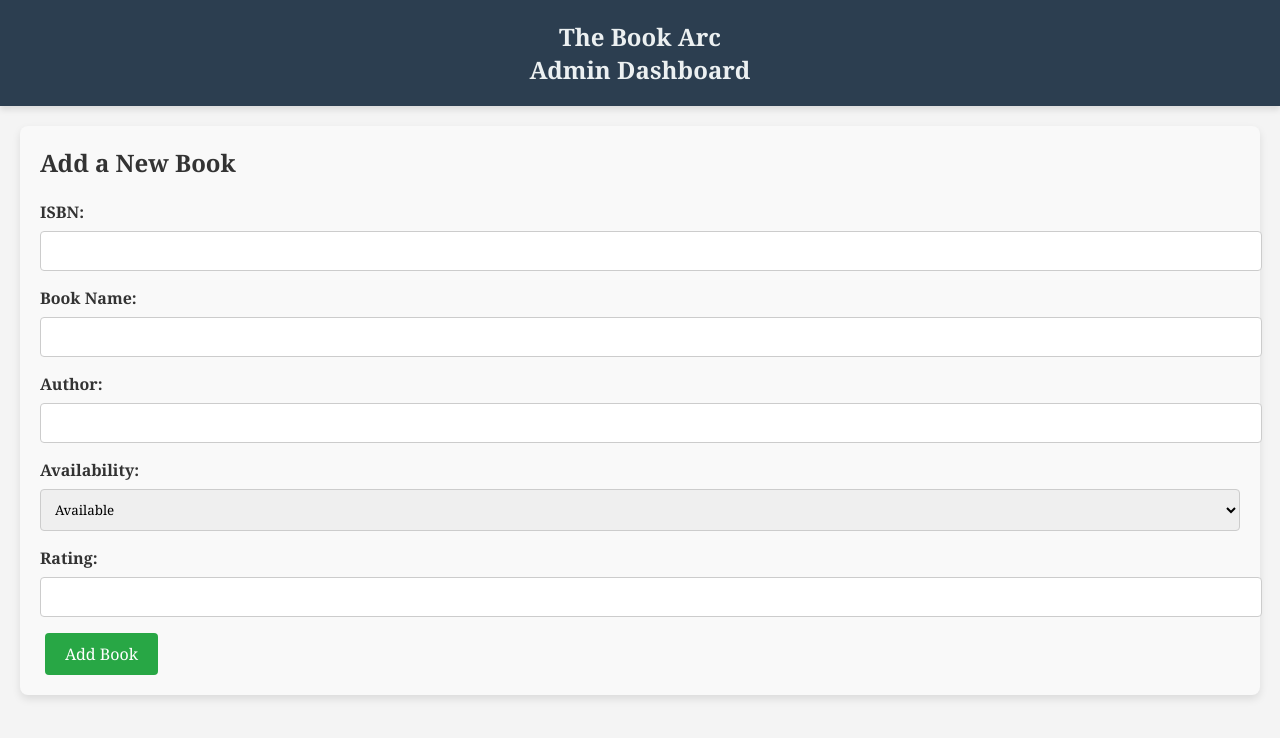
After one commit to Breeshty/The-BookArc, a Flask app: page /add_book in a window 1280 px wide. The commit adds this page. Shown: the top 738 px of the page. Run offline with Flask 3, Linux system fonts and the light colour scheme.

Commit message:
add book, delete book, Admin Dashboard

```diff
--- a/main.py
+++ b/main.py
@@ -83,10 +83,10 @@ def signup():
                 conn.close()
                 return redirect("/catalog")
             except mariadb.IntegrityError:
-                flash("Email already exists")
+                print("Email already exists")
                 return redirect("/signup")
             except Exception as e:
-                flash(f"An error occurred: {e}")
+                print(f"An error occurred: {e}")
                 return redirect("/signup")
 
     return render_template("signup.html")
@@ -113,9 +113,84 @@ def catalog():
     return render_template('catalog.html', books=book_list)
 
 #Admin Dashboard page
-@app.route("/admindashboard")
+@app.route("/admindashboard",methods=["GET","POST"])
 def admin_dashboard():
-    return "Welcome to the Admin Dashboard!"
+    conn = get_db_connection()
+    if not conn:
+        flash("Database connection failed", "error")
+        return "Error connecting to the database."
+
+    cursor = conn.cursor()
+    try:
+        cursor.execute("SELECT B.ISBN, B.Book_Name, B.Author, B.Availability, B.Rating, U.First_Name FROM Books B LEFT JOIN LEND L ON B.ISBN = L.ISBN LEFT JOIN User U ON L.User_Id = U.User_Id ORDER BY B.Book_Name")
+        book_list = cursor.fetchall()
+    except mariadb.Error as e:
+        flash(f"Database query failed: {e}", "error")
+        return "Error querying the database."
+    finally:
+        cursor.close()
+        conn.close()
+
+    return render_template('admindashboard.html', books=book_list)
+
+@app.route('/add_book', methods=['GET'])
+def add_book_form():
+    return render_template('add_book.html')
+
+
+@app.route('/add_book', methods=['POST'])
+def add_book():
+    # Get form data
+    isbn = request.form['isbn']
+    book_name = request.form['book_name']
+    author = request.form['author']
+    availability = int(request.form['availability'])
+    rating = float(request.form['rating'])
+
+    conn = get_db_connection()
+    if conn:
+        cursor = conn.cursor()
+        try:
+            # Insert the new book into the database
+            cursor.execute(
+                "INSERT INTO Books (ISBN, Book_Name, Author, Availability, Rating) VALUES (%s, %s, %s, %s, %s)",
+                (isbn, book_name, author, availability, rating),
+            )
+            conn.commit()
+            flash('Book added successfully!', 'success')
+        except Exception as e:
+            flash(f'Error adding book: {e}', 'error')
+        finally:
+            cursor.close()
+            conn.close()
+    else:
+        flash('Failed to connect to the database', 'error')
+
+    return redirect('/admindashboard')
+
+
+@app.route('/delete_book', methods=['POST'])
+def delete_book():
+    isbn = request.form['isbn']
+
+    conn = get_db_connection()
+    if conn:
+        cursor = conn.cursor()
+        try:
+            cursor.execute("DELETE FROM Books WHERE ISBN = %s", (isbn,))
+            conn.commit()
+            print('Book deleted successfully!', 'success')
+        except Exception as e:
+            flash(f'Error deleting book: {e}', 'error')
+        finally:
+            cursor.close()
+            conn.close(
+)
+    else:
+        flash('Failed to connect to the database', 'error')
+
+    # Redirect back to the catalog page
+    return redirect('/admindashboard')
 
 if __name__ == "__main__":
     app.run(debug=True)
--- a/static/style.css
+++ b/static/style.css
@@ -83,6 +83,32 @@
 }
 #signup{
     left: 50px;
+}
+
+/* General Reset */
+body {
+    margin: 0;
+    font-family: 'Fredoka', sans-serif;
+    background-color: #f8f9fa;
+    color: #333;
+}
+
+/* Header Section */
+header {
+    background-color: #007bff;
+    padding: 1rem 2rem;
+    box-shadow: 0 4px 6px rgba(0, 0, 0, 0.1);
+}
+
+header h1 {
+    color: #fff;
+    margin: 0;
+    font-size: 1.5rem;
+}
+
+header a {
+    text-decoration: none;
+    color: #fff;
 }
 
 /* Books Section */
@@ -198,3 +224,172 @@ header h1 a {
 .books_table tr:hover {
     background-color: #f1f1f1;
 }
+.btn {
+    font-size: 16px;
+    padding: 5px 10px;
+    margin: 0 5px;
+    border: none;
+    border-radius: 4px;
+    cursor: pointer;
+    color: white;
+}
+
+.update-btn {
+    background-color: #4CAF50; /* Green */
+}
+
+.update-btn:hover {
+    background-color: #45a049;
+}
+
+.delete-btn {
+    background-color: #f44336; /* Red */
+}
+
+.delete-btn:hover {
+    background-color: #e53935;
+}
+
+/* ######    Add student ############ */
+/* Add Book Button */
+.add-book-container {
+    text-align: right;
+    margin: 10px 0;
+}
+
+.add-book-btn {
+    background-color: #007bff; /* Blue */
+    color: white;
+    font-size: 16px;
+    padding: 10px 20px;
+    border: none;
+    border-radius: 4px;
+    cursor: pointer;
+}
+
+.add-book-btn:hover {
+    background-color: #0056b3;
+}
+
+/* Modal Styling */
+.modal {
+    display: none; /* Hidden by default */
+    position: fixed;
+    z-index: 1;
+    left: 0;
+    top: 0;
+    width: 100%;
+    height: 100%;
+    overflow: auto;
+    background-color: rgba(0, 0, 0, 0.4);
+}
+
+.modal-content {
+    background-color: #fefefe;
+    margin: 10% auto;
+    padding: 20px;
+    border: 1px solid #888;
+    width: 50%;
+    border-radius: 8px;
+}
+
+.close-btn {
+    color: #aaa;
+    float: right;
+    font-size: 28px;
+    font-weight: bold;
+    cursor: pointer;
+}
+
+.close-btn:hover,
+.close-btn:focus {
+    color: black;
+    text-decoration: none;
+    cursor: pointer;
+}
+
+.save-btn {
+    background-color: #28a745; /* Green */
+    color: white;
+    border: none;
+    padding: 10px 20px;
+    cursor: pointer;
+    border-radius: 4px;
+}
+
+.save-btn:hover {
+    background-color: #218838;
+}
+
+/* ############ */
+
+.add-book-container {
+    text-align: right;
+    margin: 10px 0;
+}
+
+.add-book-btn {
+    background-color: #007bff; /* Blue */
+    color: white;
+    font-size: 16px;
+    padding: 10px 20px;
+    border: none;
+    border-radius: 4px;
+    text-decoration: none;
+    cursor: pointer;
+}
+
+.add-book-btn:hover {
+    background-color: #0056b3;
+}
+
+.add-book-section {
+    margin: 20px;
+    padding: 20px;
+    background-color: #f9f9f9;
+    border-radius: 8px;
+    box-shadow: 0 4px 8px rgba(0, 0, 0, 0.1);
+}
+
+.add-book-form label {
+    display: block;
+    margin-bottom: 8px;
+    font-weight: bold;
+}
+
+.add-book-form input,
+.add-book-form select {
+    display: block;
+    width: 100%;
+    padding: 10px;
+    margin-bottom: 16px;
+    border: 1px solid #ccc;
+    border-radius: 4px;
+}
+
+.save-btn {
+    background-color: #28a745; /* Green */
+    color: white;
+    font-size: 16px;
+    padding: 10px 20px;
+    border: none;
+    border-radius: 4px;
+    cursor: pointer;
+}
+
+.save-btn:hover {
+    background-color: #218838;
+}
+
+.delete-btn {
+    background-color: #dc3545; /* Red */
+    color: white;
+    font-size: 14px;
+    padding: 5px 10px;
+    border: none;
+    border-radius: 4px;
+    cursor: pointer;
+}
+
+.delete-btn:hover {
+    background-color: #c82333;
--- /dev/null
+++ b/templates/add_book.html
@@ -0,0 +1,56 @@
+<!DOCTYPE html>
+<html lang="en">
+  <head>
+    <meta charset="UTF-8" />
+    <meta name="viewport" content="width=device-width, initial-scale=1.0" />
+    <link rel="stylesheet" href="/static/style.css" />
+    <title>Add a New Book</title>
+  </head>
+  <body>
+    <header>
+      <nav>
+        <div class="nav_logo">
+          <h1><a href="/">The Book Arc</a></h1>
+        </div>
+        <div class="nav_logo">
+          <h1><a href="/admindashboard">Admin Dashboard</a></h1>
+        </div>
+      </nav>
+    </header>
+    <main>
+      <section class="add-book-section">
+        <h1>Add a New Book</h1>
+        <br />
+        <form action="/add_book" method="POST" class="add-book-form">
+          <label for="isbn">ISBN:</label>
+          <input type="text" id="isbn" name="isbn" required />
+
+          <label for="book_name">Book Name:</label>
+          <input type="text" id="book_name" name="book_name" required />
+
+          <label for="author">Author:</label>
+          <input type="text" id="author" name="author" required />
+
+          <label for="availability">Availability:</label>
+          <select id="availability" name="availability" required>
+            <option value="1">Available</option>
+            <option value="0">Not Available</option>
+          </select>
+
+          <label for="rating">Rating:</label>
+          <input
+            type="number"
+            id="rating"
+            name="rating"
+            step="0.1"
+            min="0"
+            max="5"
+            required
+          />
+
+          <button type="submit" class="btn save-btn">Add Book</button>
+        </form>
+      </section>
+    </main>
+  </body>
+</html>
```
Also changed, not shown: templates/admindashboard.html (+72 -0 lines).
